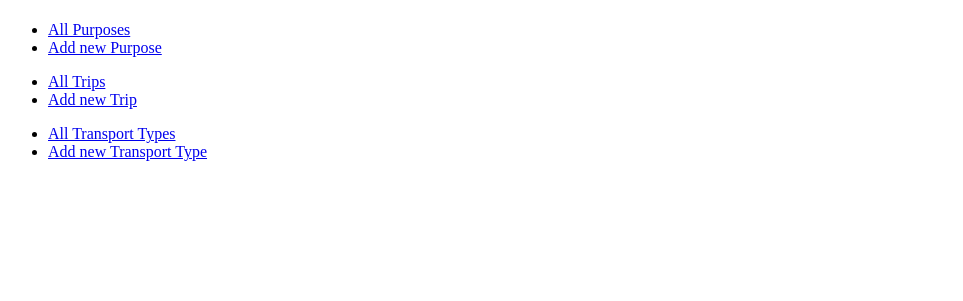
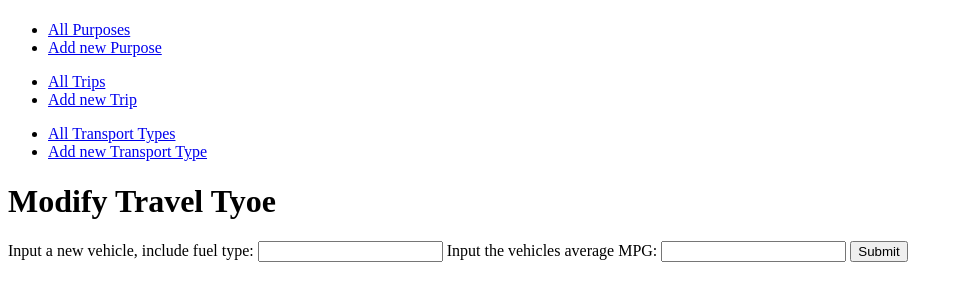
Before and after one commit to DSoutter/carbon_tracker_python_project, a Flask app: template project_files/templates/transport_types/edit.html in a window 1280 px wide. Shown: the part 92-393 px from the top of the page, without its empty margins (0-963 px from the left). Run offline with Flask 2, Linux system fonts and the light colour scheme; the template is opened without the code that fills it, so the values that code supplies are empty.

Commit message:
added edit for transport types

```diff
--- a/project_files/app.py
+++ b/project_files/app.py
@@ -4,6 +4,9 @@ from controllers.purposes_controller import purposes_blueprint
 from controllers.transport_types_controller import transport_blueprint
 from controllers.trips_controller import trip_blueprint
 import repositories.trip_repository as trip_repo
+import repositories.transport_repository as transport_repo
+import repositories.purpose_repository as purpose_repo
+
 
 app = Flask(__name__)
 
--- a/project_files/templates/transport_types/edit.html
+++ b/project_files/templates/transport_types/edit.html
@@ -1,6 +1,16 @@
 {% extends "base.html" %}
 {% block content %}
 
+<h1>Modify Travel Tyoe</h1>
 
+<form action="/transport_types/{{transport_type.id}}", method='POST'>
+    <div>
+        <label for="transport_type">Input a new vehicle, include fuel type: </label>
+        <input type="text" id="transport_type" name="transport_type" value="{{transport_type.mode_of_travel}}">
+        <label for="transport_mpg">Input the vehicles average MPG: </label>
+        <input type="int" id="transport_mpg" name="transport_mpg" value="{{transport_type.mpg}}">
+        <input type="submit">
+    </div>
+</form>
 
 {% endblock %}
--- a/project_files/templates/trips/new.html
+++ b/project_files/templates/trips/new.html
@@ -25,7 +25,7 @@
     </div>
     <div>
         <label for="transport_type">Choose transport type: </label>
-        <select name="transport_id" id="transport">
+        <select name="transport_id" id="transport_type">
             {% for transport_type in transport_types %}
             <option value="{{transport_type.id}}">
                 {{transport_type.mode_of_travel}}
```
Also changed, not shown: project_files/controllers/transport_types_controller.py (+16 -2 lines), project_files/controllers/trips_controller.py (+5 -6 lines).
